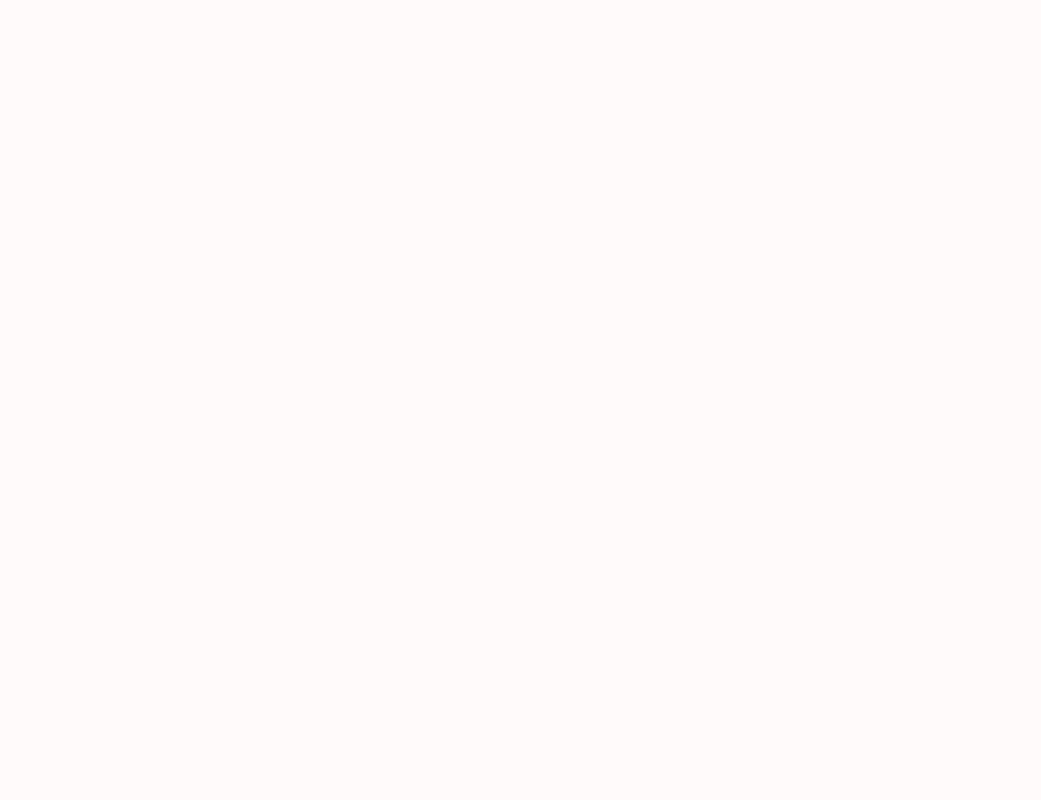
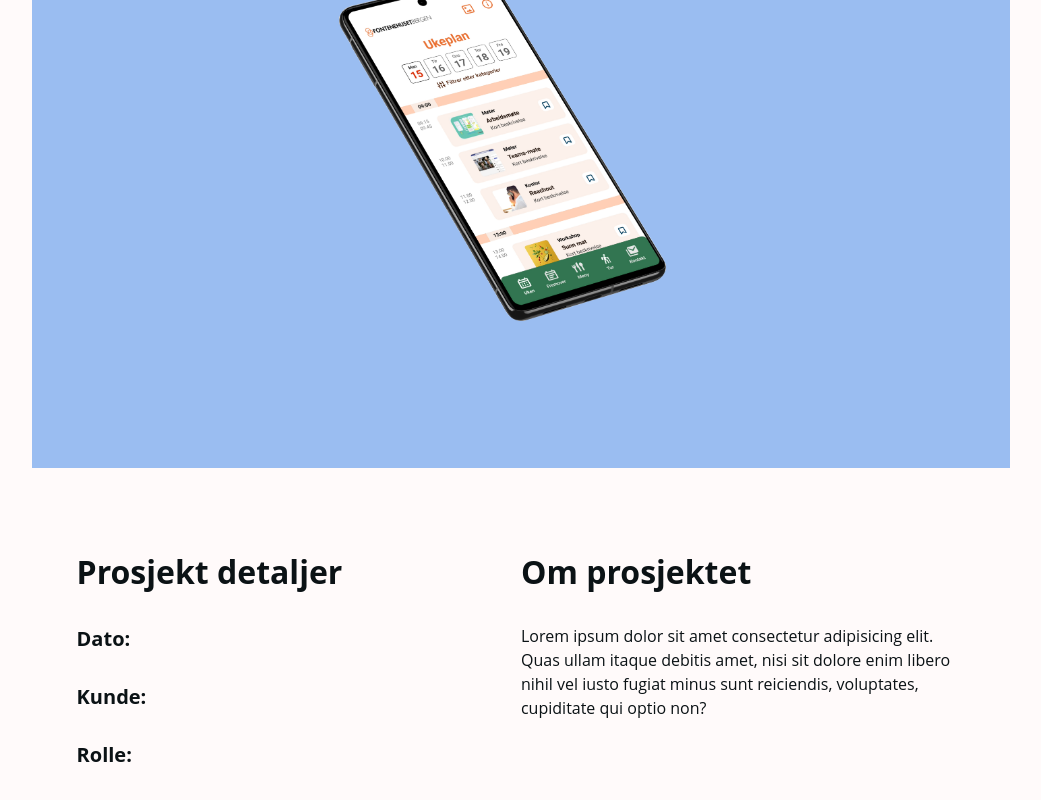
Before and after one commit to AndyKodehode/Portfolio2024, a Next.js app: page /fontenehuset in a window 1280 px wide. Shown: the part 316-1116 px from the top of the page, without its empty margins (119-1160 px from the left). Before the commit the page ends 800 px from the top, so only its background shows below. Built offline with nearby package versions, Linux system fonts and the light colour scheme.

Commit message:
introseksjon prosjekt

```diff
--- a/components/home/projectsSection.jsx
+++ b/components/home/projectsSection.jsx
@@ -54,7 +54,7 @@ export function ProjectSectionTwo(){
              <div className="flex justify-center  lg:w-5/6 lg:h-5/6 w-5/6 h-5/6 md:w-full md:h-full lg:shadow-xl ">
               <Image
                alt="bilde av valg for brukeren"
-               src={KodehodeValg}
+               src={KodehodeMain}
                width={400}
                height={100}
                className="w-full h-full md:w-5/6 lg:w-full md:object-cover object-contain "
@@ -109,7 +109,12 @@ export function ProjectSectionThree(){
                 Eaque dolorem blanditiis qui illo animi eveniet saepe quidem debitis, rerum delectus repellendus.
                 Maiores itaque cupiditate similique officiis sequi alias. Assumenda, cumque.
               </p>
-              <SeMerBtn/>
+              <Link
+                  href="/hawii"
+                  aria-label="mer info om hvem jeg er"
+                                >
+                  <SeMerBtn/>
+              </Link>
          </div>
 
       </div>
--- a/components/project/projectHeader.jsx
+++ b/components/project/projectHeader.jsx
@@ -0,0 +1,85 @@
+import Image from "next/image"
+
+export function ProjectHeaderOne({bilde, dato, rolle, kunde}){
+    return(
+        <div className="w-full flex flex-col gap-20 items-center">
+            <div className="w-full lg:w-11/12 lg:h-[80vh] flex items-center justify-center bg-portfolio-primary-blue p-24">
+                <div className="w-full lg:w-3/6 ml-7">
+                        <Image
+                        src={bilde}
+                        width={500}
+                        height={500}
+                        className="w-5/6 h-5/6 object-cover "
+                        />
+                </div>
+            </div>
+
+            <div className="flex flex row w-10/12">
+                        <div className="flex flex-col w-full gap-7">
+                            <h2>Prosjekt detaljer</h2>
+
+                            <div className="flex flex-row gap-4">
+                                <div className="flex flex-col gap-7">
+                                    <h4 className="text-[20px] fonte-semibold ">Dato:</h4>
+                                    <h4 className="text-[20px] fonte-semibold">Kunde:</h4>
+                                    <h4 className="text-[20px] fonte-semibold">Rolle:</h4>
+                                </div>
+                                <div className="flex flex-col gap-7">
+                                    <h4 className="text-[20px] font-normal ">{dato}</h4>
+                                    <h4 className="text-[20px] font-normal">{kunde}</h4>
+                                    <h4 className="text-[20px] font-normal">{rolle}</h4>
+                                </div>
+                            </div>
+
+                        </div>
+
+                        <div className="flex flex-col w-full gap-7">
+                           <h2>Om prosjektet</h2>
+                           <p>Lorem ipsum dolor sit amet consectetur adipisicing elit. Quas ullam itaque debitis amet, nisi sit dolore enim libero nihil vel iusto fugiat minus sunt reiciendis, voluptates, cupiditate qui optio non?</p>
+                        </div>
+                </div>
+        </div>
+    )
+}
+
+
+export function ProjectHeaderTwo({bilde, dato, kunde, rolle}){
+    return(
+        <div className="w-full flex flex-col gap-20 items-center">
+                <div className="w-full lg:w-11/12 lg:h-[80vh]  flex items-center justify-center bg-portfolio-primary-blue p-12 lg:p-24">
+
+                            <Image
+                            src={bilde}
+                            width={500}
+                            height={500}
+                            className="w-full lg:w-5/6 h-full object-cover shadow-2xl ml-4"
+                            />
+                </div>
+
+                <div className="flex flex row w-10/12">
+                        <div className="flex flex-col w-full gap-7">
+                            <h2>Prosjekt detaljer</h2>
+
+                            <div className="flex flex-row gap-4">
+                                <div className="flex flex-col gap-7">
+                                    <h4 className="text-[20px] fonte-semibold ">Dato:</h4>
+                                    <h4 className="text-[20px] fonte-semibold">Kunde:</h4>
+                                    <h4 className="text-[20px] fonte-semibold">Rolle:</h4>
+                                </div>
+                                <div className="flex flex-col gap-7">
+                                    <h4 className="text-[20px] font-normal ">{dato}</h4>
+                                    <h4 className="text-[20px] font-normal">{kunde}</h4>
+                                    <h4 className="text-[20px] font-normal">{rolle}</h4>
+                                </div>
+                            </div>
+
+                        </div>
+
+                        <div className="flex flex-col w-full gap-7">
+                           <h2>Om prosjektet</h2>
+                           <p>Lorem ipsum dolor sit amet consectetur adipisicing elit. Quas ullam itaque debitis amet, nisi sit dolore enim libero nihil vel iusto fugiat minus sunt reiciendis, voluptates, cupiditate qui optio non?</p>
+                        </div>
+                </div>
+        </div>
+    )
+}
--- a/src/app/fontenehuset/page.js
+++ b/src/app/fontenehuset/page.js
@@ -1,10 +1,13 @@
-
+import { ProjectHeaderOne } from "../../../components/project/projectHeader"
+import AppMockUp from "../../../public/AppMockUp.png"
 
 
 export default function Fontenehus(){
     return(
-        <div>
-            <h1>Dette er siden for Fontenehus-app prosjektet</h1>
+        <div className="w-full flex flex-col items-center pb-20">
+            <div className="w-full lg:w-10/12 gap-10 pt-20 flex justify-center">
+                <ProjectHeaderOne bilde={AppMockUp}/>
+            </div>
         </div>
     )
 }
--- /dev/null
+++ b/src/app/hawii/page.js
@@ -0,0 +1,12 @@
+import { ProjectHeaderTwo } from "../../../components/project/projectHeader"
+import HawiiVT from "../../../public/HawiiVT.PNG"
+
+export default function Hawii(){
+    return(
+        <div className="w-full flex flex-col items-center pb-20">
+            <div className="w-full lg:w-10/12 gap-10 pt-20 flex justify-center">
+                <ProjectHeaderTwo bilde={HawiiVT}/>
+            </div>
+        </div>
+    )
+}
--- a/src/app/kodehode/page.js
+++ b/src/app/kodehode/page.js
@@ -1,10 +1,13 @@
-
-
+import { ProjectHeaderTwo } from "../../../components/project/projectHeader"
+import KodehodeMain from "../../../public/KodehodeMain.png"
+import KodehodeValg from "../../../public/KodehodeValg.png"
 
 export default function Kodehode(){
     return(
-        <div>
-            <h1>Dette er siden for Kodehode prosjektet</h1>
+        <div className="w-full flex flex-col items-center pb-20 ">
+            <div className="w-full lg:w-10/12 gap-10 pt-20 flex justify-center items-center">
+                <ProjectHeaderTwo bilde={KodehodeValg} rolle="Design" dato="sep 23-aug 24" kunde="Jobloop"/>
+            </div>
         </div>
     )
 }
```
